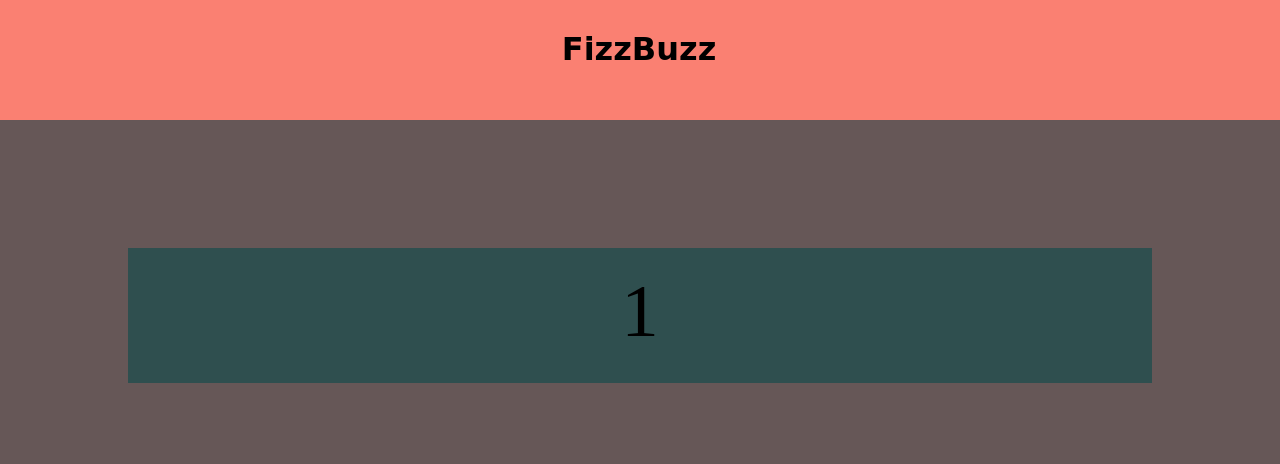
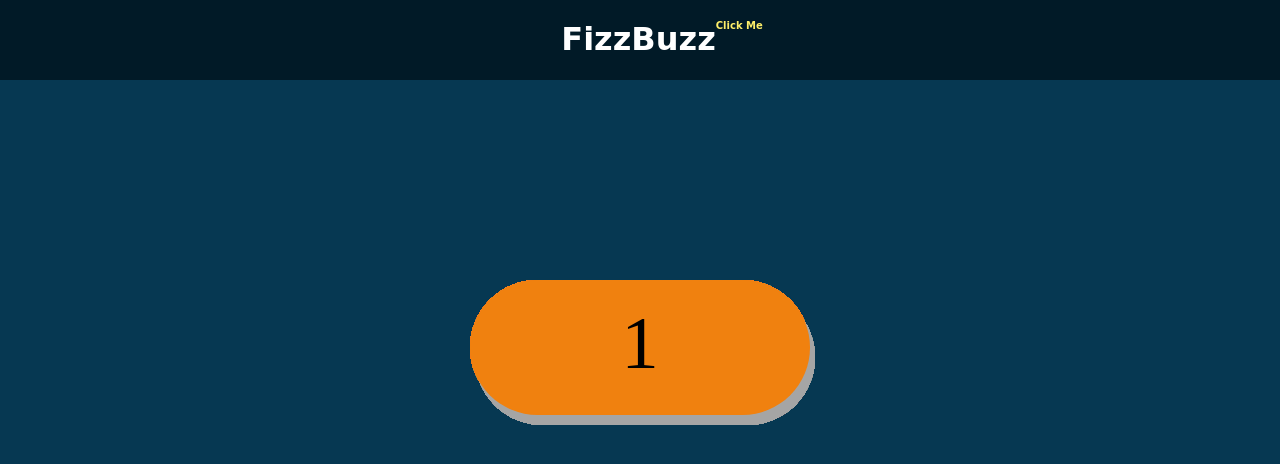
Before and after one commit to Jalapina/fizzbuzz, a plain HTML site: page index.html in a window 1280 px wide. Drawn offline with nearby package versions, Linux system fonts and the light colour scheme; a web font is replaced by a local one.

Commit message:
Everything seems to be working

```diff
--- a/index.html
+++ b/index.html
@@ -12,7 +12,7 @@
 </head>
 <body>
     <header>
-        <h1 class="title">FizzBuzz</h1>
+        <h1 class="title">FizzBuzz<span class="hint">Click Me</span></h1>
     </header>
     <div class="container">
     </div>
--- a/index.sass
+++ b/index.sass
@@ -1,26 +1,28 @@
 html,body
     height: 100%
     width: 100%
-
+    overflow: hidden
 *
     padding: 0px
     margin: 0px
 
 header
-    background-color: salmon
-    height: 15%
+    background-color: #011a27
+    height: 10%
     text-align: center
     position: relative
 
 h1
     font-family: 'Frijole', cursive
-    padding: 30px
+    padding: 20px
     display: inline-block
+    color: #fff
     animation: buzz 2s infinite
+    cursor: pointer
 
 .container
-    height: 85%
-    background-color: rgb(102, 87, 87)
+    height: 90%
+    background-color: #063852
     text-align: center
 
 .fizzbuzz
@@ -28,38 +30,35 @@ h1
     left: 0px
     right: 0px
     height: 95px
-    background-color: darkslategrey
-    margin: 10%
+    background-color: #f0810f
+    margin: 200px auto
     font-size: 75px
     padding: 20px
-
-.rotate-animation
-    animation: rotate 6000ms
-    -webkit-animation: rotate 6000ms
-@keyframes rotate
-    0%
-        transform: rotate(0deg)
-        opacity: 1
-    100%
-        transform: rotate(360deg)
-        opacity: 0
+    width: 300px
+    border-radius: 70px
+    box-shadow: 5px 10px #a5a5a5
 
 @keyframes buzz
     0%
         margin-left: 3px
     50%
-        margin-left: 2
+        margin-left: 1px
     55%
         margin-left: 0px
     60%
-        margin-right: 2px
+        margin-right: 4px
     75%
         margin-right: 0px
     100%
-        margin-left: 2px
+        margin-left: 6px
+
 .fizz-background
     background-color: tomato
 .buzz-background
-    background-color: blue
+    background-color: #f19712
 .fizzbuzz-background
-    background-color: yellow
+    background-color: #e6df44
+.hint
+    font-size: 10px
+    position: absolute
+    color: #fdee69
```
Also changed, not shown: index.css, 1 other file.
